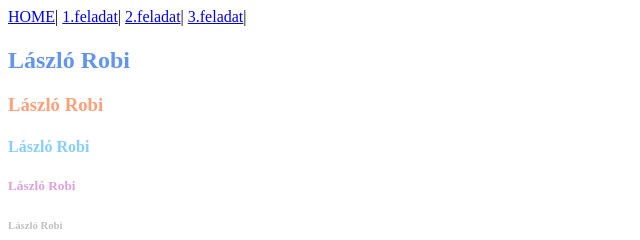
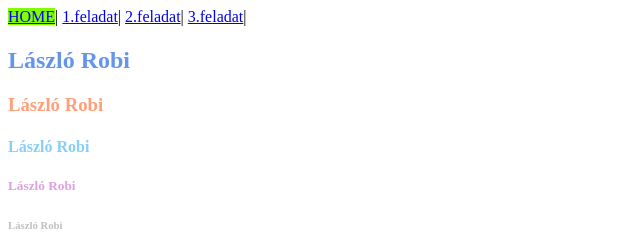
Before and after one commit to Ropppi/kollazs, a plain HTML site: page index.html in a window 1280 px wide. Shown: the top 240 px of the page, 0-640 px from the left. Drawn offline with Linux system fonts and the light colour scheme.

Commit message:
Update index.html

```diff
--- a/index.html
+++ b/index.html
@@ -5,7 +5,7 @@
 </head>
 <body>
   <nav>
-    <a href="https://ropppi.github.io/kollazs/">HOME</a>|
+    <a href="https://ropppi.github.io/kollazs/" style="background-color: chartreuse;">HOME</a>|
     <a href="https://ropppi.github.io/kollazs/keplink.html">1.feladat</a>|
     <a href="https://ropppi.github.io/kollazs/listak.html">2.feladat</a>|
     <a href="https://ropppi.github.io/kollazs/orarend.html">3.feladat</a>|
```
